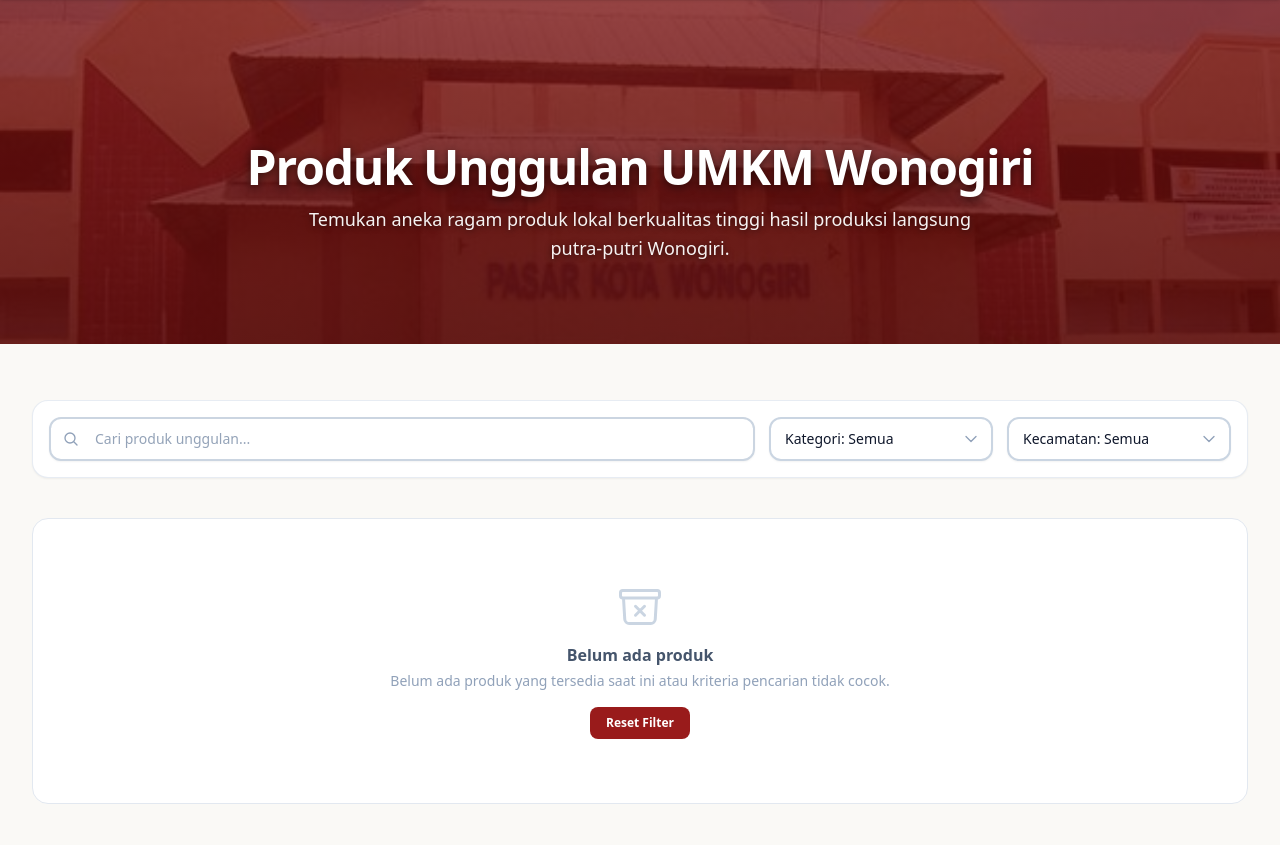
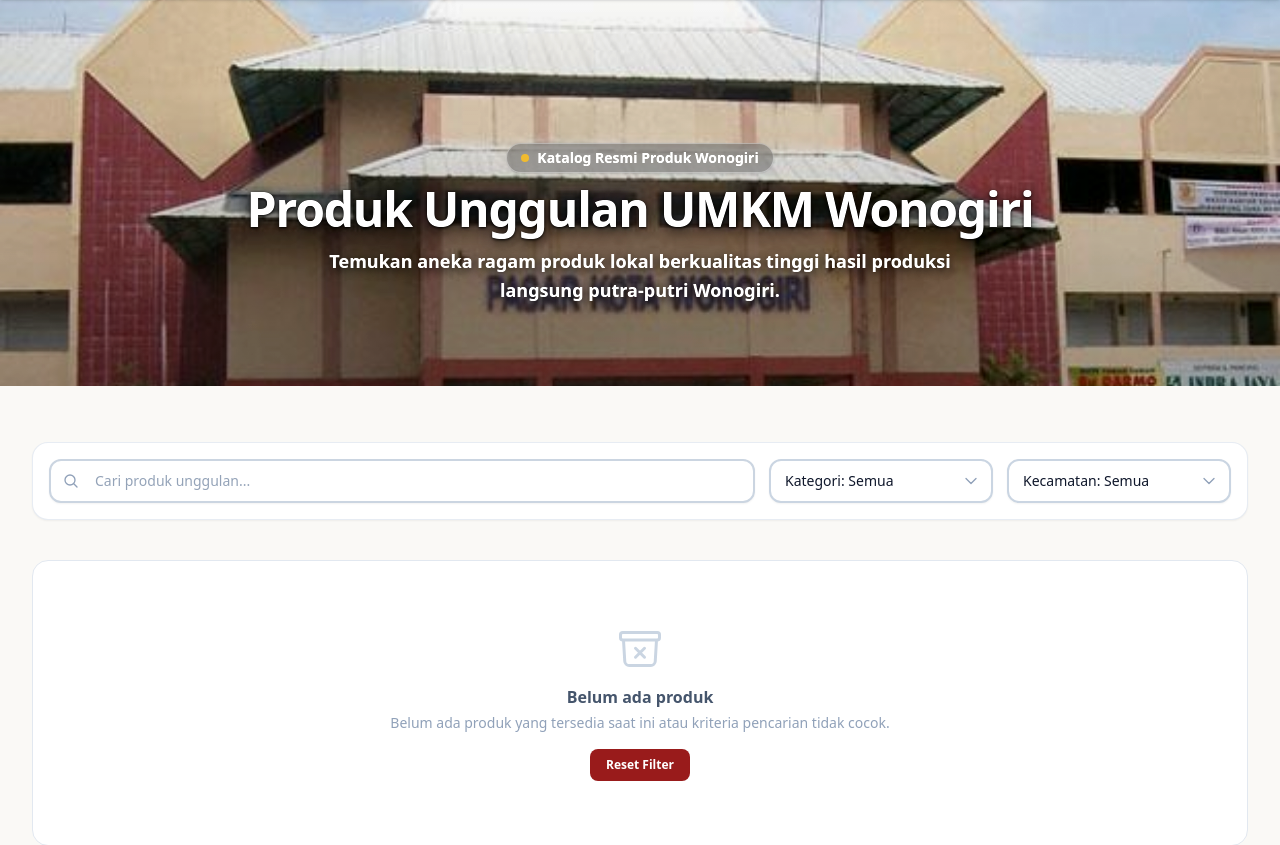
Before and after one commit to da1892/pojok_umkm, a Laravel app: page /katalog in a window 1280 px wide. Shown: the part 81-926 px from the top of the page. Run offline with Laravel 12, Linux system fonts and the light colour scheme; data that the repository does not hold is empty; style sheets or scripts are compiled from the project's sources; parts of the project's set-up code (start-up, migrations or seed data) failed here and were passed over; some libraries are stand-ins or nearby versions.

Commit message:
style: buat banner header katalog dan direktori lebih cerah, jernih, dan tidak gelap

```diff
--- a/resources/views/user/katalog.blade.php
+++ b/resources/views/user/katalog.blade.php
@@ -2,14 +2,19 @@
 
 @section('content')
 
-<!-- Hero Header Section with Dark Red Background & Wonogiri Overlay -->
+<!-- Hero Header Section with Bright & Clean Wonogiri Overlay -->
 <div class="relative w-full overflow-hidden text-white flex items-center justify-center text-center pt-24 pb-12 sm:pt-36 sm:pb-20"
-     style="background: linear-gradient(rgba(120, 15, 15, 0.78), rgba(90, 10, 10, 0.88)), url('{{ asset('img/hero_wonogiri_3.jpg') }}') center 30% / cover no-repeat;">
+     style="filter: brightness(1.10) contrast(1.02); background: linear-gradient(180deg, rgba(0, 0, 0, 0.12) 0%, rgba(0, 0, 0, 0.22) 45%, rgba(0, 0, 0, 0.38) 100%), url('{{ asset('img/hero_wonogiri_3.jpg') }}') center 30% / cover no-repeat;">
     <div class="relative z-10 max-w-4xl mx-auto px-4 sm:px-6 lg:px-8 reveal">
-        <h1 class="text-2xl sm:text-4xl md:text-5xl font-black text-white mb-2 sm:mb-3.5 tracking-tight [text-shadow:_0_2px_10px_rgba(0,0,0,0.6)]">
+        <!-- Official Badge -->
+        <div class="inline-flex items-center gap-2 px-3.5 py-1 rounded-full bg-black/25 backdrop-blur-md border border-white/30 text-white text-xs sm:text-sm font-semibold mb-3 shadow-sm">
+            <span class="w-2 h-2 rounded-full bg-amber-400 animate-pulse"></span>
+            <span>Katalog Resmi Produk Wonogiri</span>
+        </div>
+        <h1 class="text-2xl sm:text-4xl md:text-5xl font-black text-white mb-2 sm:mb-3.5 tracking-tight [text-shadow:_0_3px_14px_rgba(0,0,0,0.85),_0_1px_3px_rgba(0,0,0,0.95)]">
             Produk Unggulan UMKM Wonogiri
         </h1>
-        <p class="text-xs sm:text-base md:text-lg text-white/95 max-w-2xl mx-auto font-medium leading-relaxed [text-shadow:_0_1px_6px_rgba(0,0,0,0.6)]">
+        <p class="text-xs sm:text-base md:text-lg text-white max-w-2xl mx-auto font-semibold leading-relaxed [text-shadow:_0_2px_10px_rgba(0,0,0,0.85)]">
             Temukan aneka ragam produk lokal berkualitas tinggi hasil produksi langsung putra-putri Wonogiri.
         </p>
     </div>
```
Also changed, not shown: resources/views/user/direktori.blade.php (+4 -4 lines).
